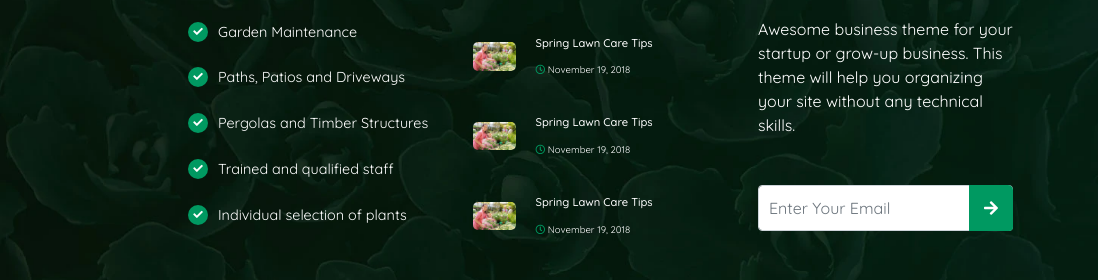
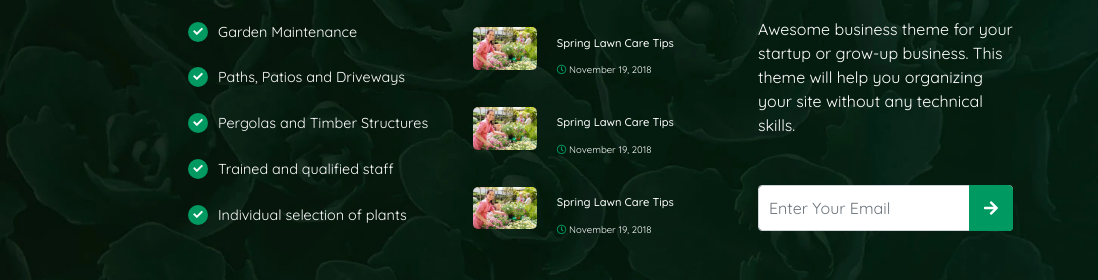
Before and after one commit to AbdulrahmanAshraf98/planteo-template, a plain HTML site: page index.html in a window 1280 px wide. Shown: the part 7314-7594 px from the top of the page, 182-1280 px from the left. Drawn offline with nearby package versions, Linux system fonts and the light colour scheme.

Commit message:
modfiy class name in html

```diff
--- a/index.html
+++ b/index.html
@@ -948,7 +948,7 @@
                   <ul>
                     <div class="card " >
                       <div class="row no-gutters">
-                        <div class="coll-lg-4 col-md-2 col-4">
+                        <div class="col-lg-3 col-md-2 col-4">
                           <div class="card-img">
                             <img src="assets/img/post-1.webp" alt="...">
                           </div>
@@ -963,7 +963,7 @@
                     </div>
                     <div class="card " >
                       <div class="row no-gutters">
-                        <div class="coll-lg-4 col-md-2 col-4">
+                        <div class="col-lg-3 col-md-2 col-4">
                           <div class="card-img">
                             <img src="assets/img/post-1.webp" alt="...">
                           </div>
@@ -978,7 +978,7 @@
                     </div>
                     <div class="card " >
                       <div class="row no-gutters">
-                        <div class="coll-lg-4 col-md-2 col-4">
+                        <div class="col-lg-3 col-md-2 col-4">
                           <div class="card-img">
                             <img src="assets/img/post-1.webp" alt="...">
                           </div>
```
